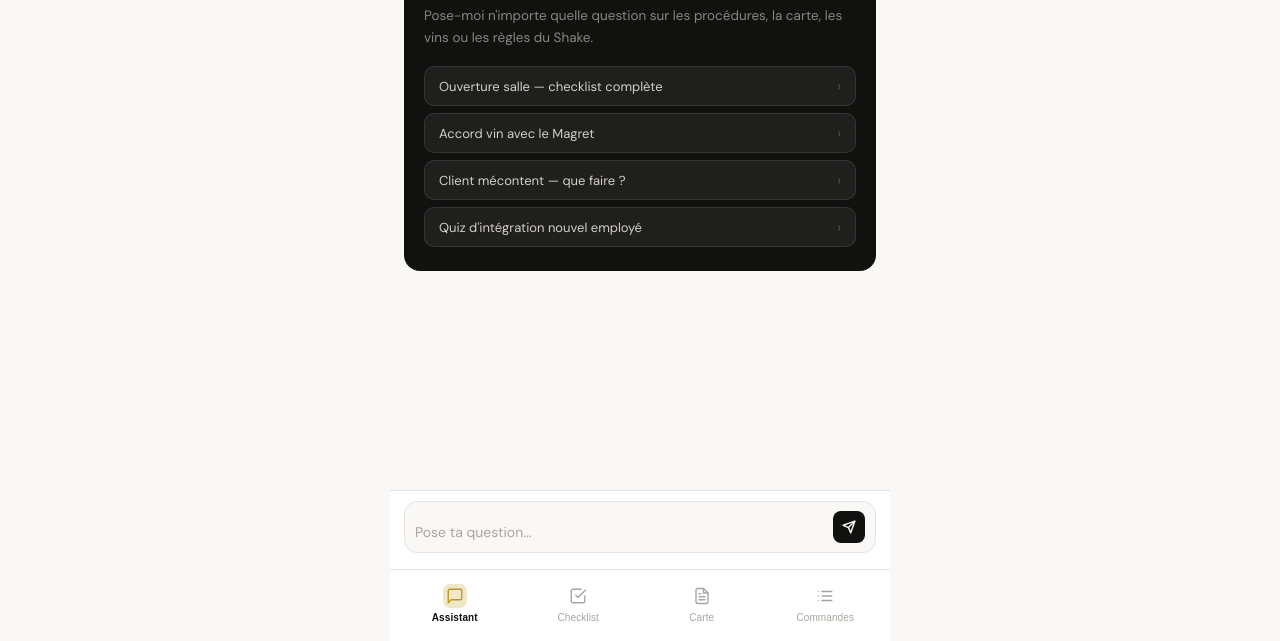
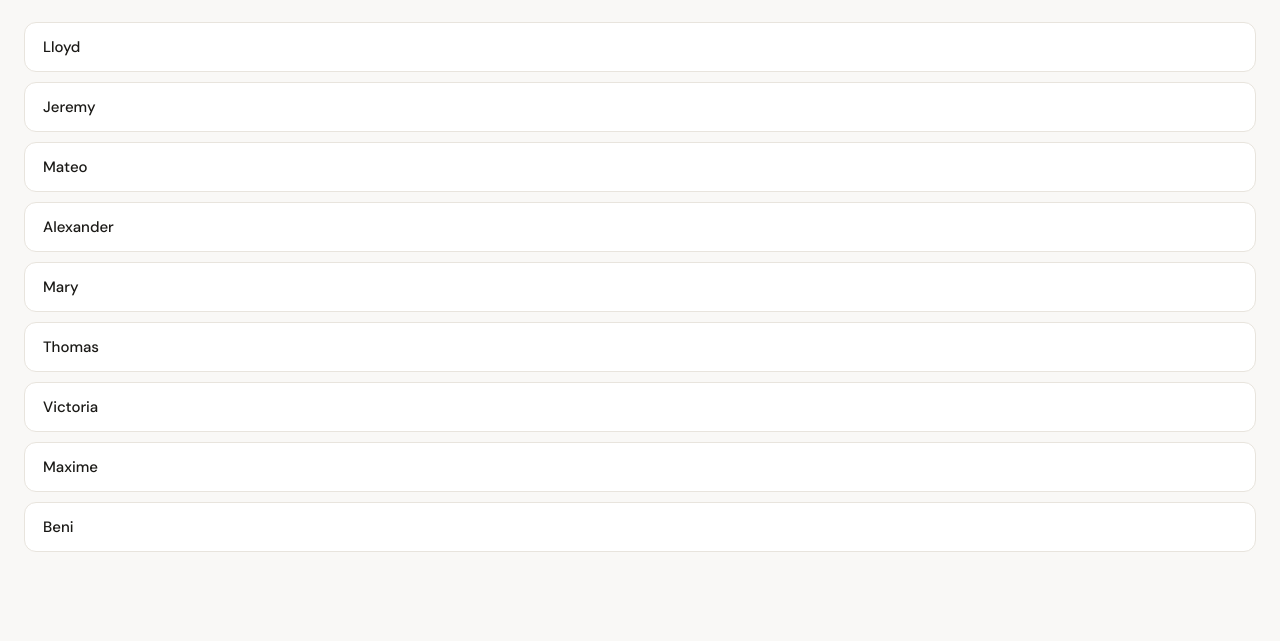
Before and after one commit to HODLMOON588/shake-assistant, a website: page index.html in a window 1280 px wide. Shown: the part 159-800 px from the top of the page. Drawn offline with Linux system fonts and the light colour scheme.

Commit message:
Update index.html

```diff
--- a/index.html
+++ b/index.html
@@ -643,10 +643,16 @@ textarea::placeholder { color: var(--text-3); }
 </head>
 <body>
 
-<!-- HEADER -->
-<header class="header">
+<!-- STAFF SELECTOR -->
+<div id="staff-overlay" style="display:none;position:fixed;inset:0;background:var(--bg);z-index:999;display:flex;flex-direction:column;justify-content:center;padding:32px 24px;">
+  <div style="font-family:'Instrument Serif',serif;font-size:28px;color:var(--black);margin-bottom:6px;">Le <span style="color:var(--gold)">Shake</span></div>
+  <div style="font-size:12px;color:var(--text-3);text-transform:uppercase;letter-spacing:.06em;margin-bottom:32px;">Qui es-tu ?</div>
+  <div id="staff-list" style="display:flex;flex-direction:column;gap:10px;"></div>
+</div>
+
+
   <div class="header-logo">Le <span>Shake</span></div>
-  <div class="header-subtitle">Staff</div>
+  <div class="header-subtitle" id="header-name">Staff</div>
   <div class="status-dot"></div>
 </header>
 
@@ -659,25 +665,8 @@ textarea::placeholder { color: var(--text-3); }
       <div class="chat-messages" id="chat">
         <div class="welcome-card">
           <h2>Bonjour,<br><em>comment puis-je aider ?</em></h2>
-          <p>Pose-moi n'importe quelle question sur les procédures, la carte, les vins ou les règles du Shake.</p>
-          <div class="quick-btns">
-            <button class="quick-btn" onclick="ask('Checklist ouverture complète salle')">
-              Ouverture salle — checklist complète
-              <span class="quick-btn-arrow">›</span>
-            </button>
-            <button class="quick-btn" onclick="ask('Quel vin conseiller avec le Magret de Canard ?')">
-              Accord vin avec le Magret
-              <span class="quick-btn-arrow">›</span>
-            </button>
-            <button class="quick-btn" onclick="ask('Comment gérer un client mécontent ?')">
-              Client mécontent — que faire ?
-              <span class="quick-btn-arrow">›</span>
-            </button>
-            <button class="quick-btn" onclick="ask('Lance le quiz d\'intégration')">
-              Quiz d'intégration nouvel employé
-              <span class="quick-btn-arrow">›</span>
-            </button>
-          </div>
+          <p id="welcome-sub">Pose-moi n'importe quelle question sur les procédures, la carte, les vins ou les règles du Shake.</p>
+          <div class="quick-btns" id="quick-btns"></div>
         </div>
       </div>
       <div class="chat-input-area">
@@ -1300,7 +1289,105 @@ textarea::placeholder { color: var(--text-3); }
 <script>
 const history = [];
 
-// ── NAVIGATION ──
+// ── STAFF SELECTOR ──
+const STAFF = ['Lloyd','Jeremy','Mateo','Alexander','Mary','Thomas','Victoria','Maxime','Beni'];
+let currentStaff = localStorage.getItem('shake_staff') || null;
+
+function initStaff() {
+  if (currentStaff) {
+    document.getElementById('header-name').textContent = currentStaff;
+    document.getElementById('staff-overlay').style.display = 'none';
+    return;
+  }
+  const overlay = document.getElementById('staff-overlay');
+  overlay.style.display = 'flex';
+  const list = document.getElementById('staff-list');
+  STAFF.forEach(name => {
+    const btn = document.createElement('button');
+    btn.textContent = name;
+    btn.style.cssText = 'padding:14px 18px;background:var(--white);border:1.5px solid var(--border);border-radius:12px;font-family:DM Sans,sans-serif;font-size:15px;font-weight:500;color:var(--text);cursor:pointer;text-align:left;transition:all .15s;';
+    btn.onclick = () => selectStaff(name);
+    list.appendChild(btn);
+  });
+}
+
+function selectStaff(name) {
+  currentStaff = name;
+  localStorage.setItem('shake_staff', name);
+  document.getElementById('header-name').textContent = name;
+  document.getElementById('staff-overlay').style.display = 'none';
+}
+
+// Tap sur le nom dans le header pour changer
+document.getElementById('header-name').style.cursor = 'pointer';
+document.getElementById('header-name').onclick = () => {
+  currentStaff = null;
+  localStorage.removeItem('shake_staff');
+  document.getElementById('staff-list').innerHTML = '';
+  initStaff();
+};
+
+initStaff();
+
+// ── SUGGESTIONS DYNAMIQUES PAR HEURE ──
+const SUGGESTIONS = {
+  matin: [ // avant 12h
+    { label: 'Checklist ouverture salle', q: 'Checklist ouverture salle complète' },
+    { label: 'Business lunch du jour', q: 'Business lunch — menu du jour et prix' },
+    { label: 'Quiz intégration', q: 'Lance le quiz d\'intégration' },
+    { label: 'Urgence — que faire ?', q: 'Que faire en cas d\'urgence au restaurant ?' },
+  ],
+  apres_midi: [ // 12h-17h30
+    { label: 'Reset avant service soir', q: 'Que faire pour le reset avant le service du soir ?' },
+    { label: 'Batchs bar — vérification', q: 'Quels batchs bar doivent être prêts avant le service ?' },
+    { label: 'Accord vin avec le Magret', q: 'Quel vin conseiller avec le Magret de Canard ?' },
+    { label: 'Quiz intégration', q: 'Lance le quiz d\'intégration' },
+  ],
+  soir: [ // 17h30-22h
+    { label: 'Checklist ouverture soir', q: 'Checklist reset avant service soir' },
+    { label: 'Accord vin avec le Foie Gras', q: 'Quel vin conseiller avec le Foie Gras ?' },
+    { label: 'Client mécontent — que faire ?', q: 'Comment gérer un client mécontent ?' },
+    { label: 'Urgence — que faire ?', q: 'Que faire en cas d\'urgence au restaurant ?' },
+  ],
+  fermeture: [ // après 22h
+    { label: 'Checklist fermeture', q: 'Checklist fermeture complète' },
+    { label: 'Procédure caisse', q: 'Comment faire la caisse en fermeture ?' },
+    { label: 'Conteneurs — quel soir ?', q: 'Quand sortir les conteneurs et cartons ?' },
+    { label: 'Client mécontent — que faire ?', q: 'Comment gérer un client mécontent ?' },
+  ]
+};
+
+function getTimeSlot() {
+  const h = new Date().getHours();
+  if (h < 12) return 'matin';
+  if (h < 17) return 'apres_midi';
+  if (h < 22) return 'soir';
+  return 'fermeture';
+}
+
+function getTimeLabel() {
+  const slot = getTimeSlot();
+  const labels = { matin: 'Bon service du midi', apres_midi: 'Bonne coupure', soir: 'Bon service du soir', fermeture: 'Bonne fermeture' };
+  return labels[slot];
+}
+
+function renderSuggestions() {
+  const slot = getTimeSlot();
+  const suggs = SUGGESTIONS[slot];
+  const container = document.getElementById('quick-btns');
+  const sub = document.getElementById('welcome-sub');
+  if (sub) sub.textContent = getTimeLabel() + ' — que puis-je faire pour toi ?';
+  if (!container) return;
+  container.innerHTML = suggs.map(s =>
+    `<button class="quick-btn" onclick="ask('${s.q.replace(/'/g, "\\'")}')">
+      ${s.label}<span class="quick-btn-arrow">›</span>
+    </button>`
+  ).join('');
+}
+
+renderSuggestions();
+
+
 function switchTab(name, btn) {
   document.querySelectorAll('.page').forEach(p => p.classList.remove('active'));
   document.querySelectorAll('.tab').forEach(t => t.classList.remove('active'));
@@ -1490,12 +1577,6 @@ function showToast(msg) {
   t.style.opacity = '1';
   setTimeout(() => t.style.opacity = '0', 2000);
 }
-function switchCarte(name, btn) {
-  document.querySelectorAll('.carte-section').forEach(s => s.classList.remove('active'));
-  document.querySelectorAll('.carte-tab').forEach(t => t.classList.remove('active'));
-  document.getElementById('carte-' + name).classList.add('active');
-  btn.classList.add('active');
-}
 
 // ── STOCK ──
 const states = ['OK','Faible','Rupture'];
@@ -1556,7 +1637,7 @@ function buildPreview() {
     items.forEach(({ product, code, status }) => {
       const color = status === 'Rupture' ? 'var(--red)' : '#e67e22';
       html += `<div class="stock-item">
-        <span class="stock-name">${product}${code ? ' <span style="color:var(--text-3);font-size:11px;">#${code}</span>' : ''}</span>
+        <span class="stock-name">${product}${code ? ' <span style="color:var(--text-3);font-size:11px;">#' + code + '</span>' : ''}</span>
         <span style="font-size:12px;font-weight:600;color:${color};">${status}</span>
       </div>`;
     });
@@ -1579,12 +1660,13 @@ function genererCommande() {
 
   const note = document.getElementById('cmd-note').value.trim();
   const date = new Date().toLocaleDateString('fr-BE', { weekday:'long', day:'numeric', month:'long' });
+  const staff = currentStaff || 'Staff';
 
   if (!Object.keys(bySupplier).length && !note) {
     showToast('Aucun produit signalé.'); return;
   }
 
-  let text = `BON DE COMMANDE — LE SHAKE\n${date}\n${'─'.repeat(30)}\n\n`;
+  let text = `BON DE COMMANDE — LE SHAKE\n${date} — ${staff}\n${'─'.repeat(32)}\n\n`;
   for (const [supplier, items] of Object.entries(bySupplier)) {
     text += `▸ ${supplier.toUpperCase()}\n`;
     items.forEach(({ product, code, status }) => {
```
